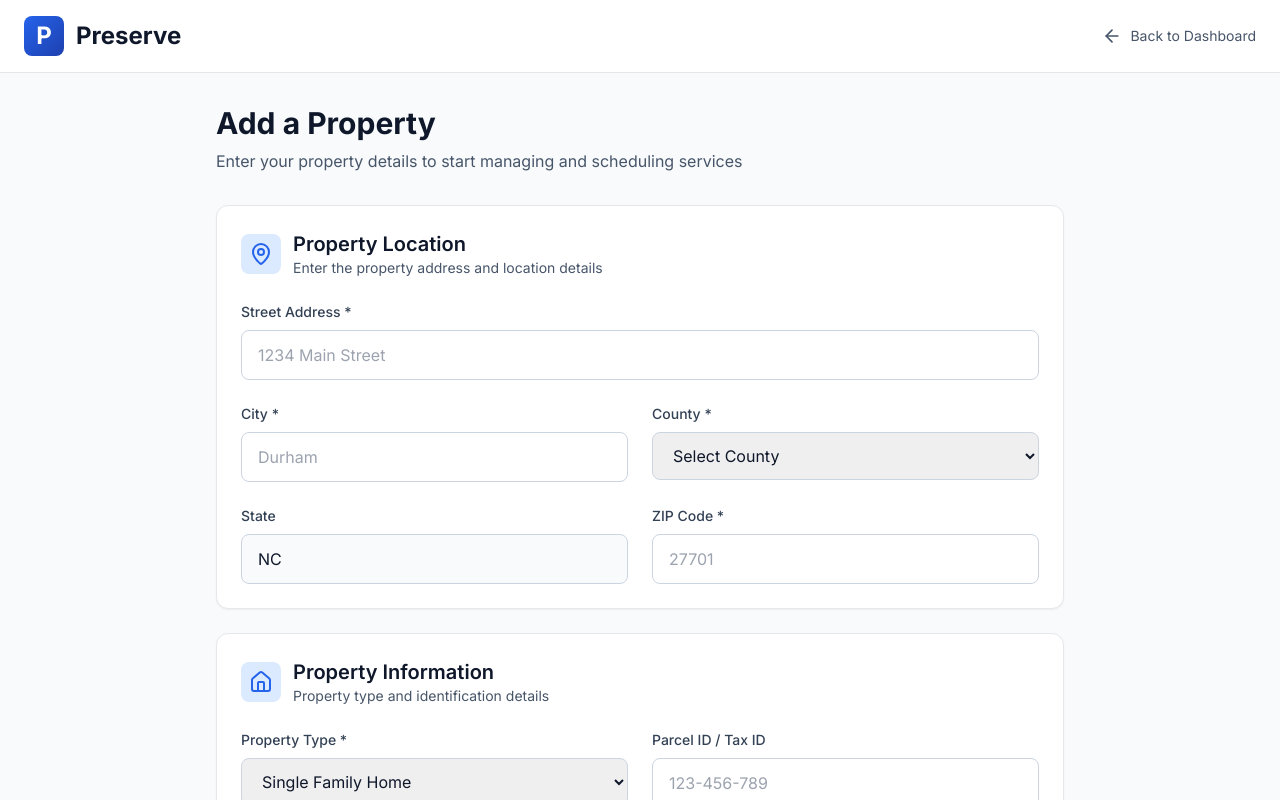
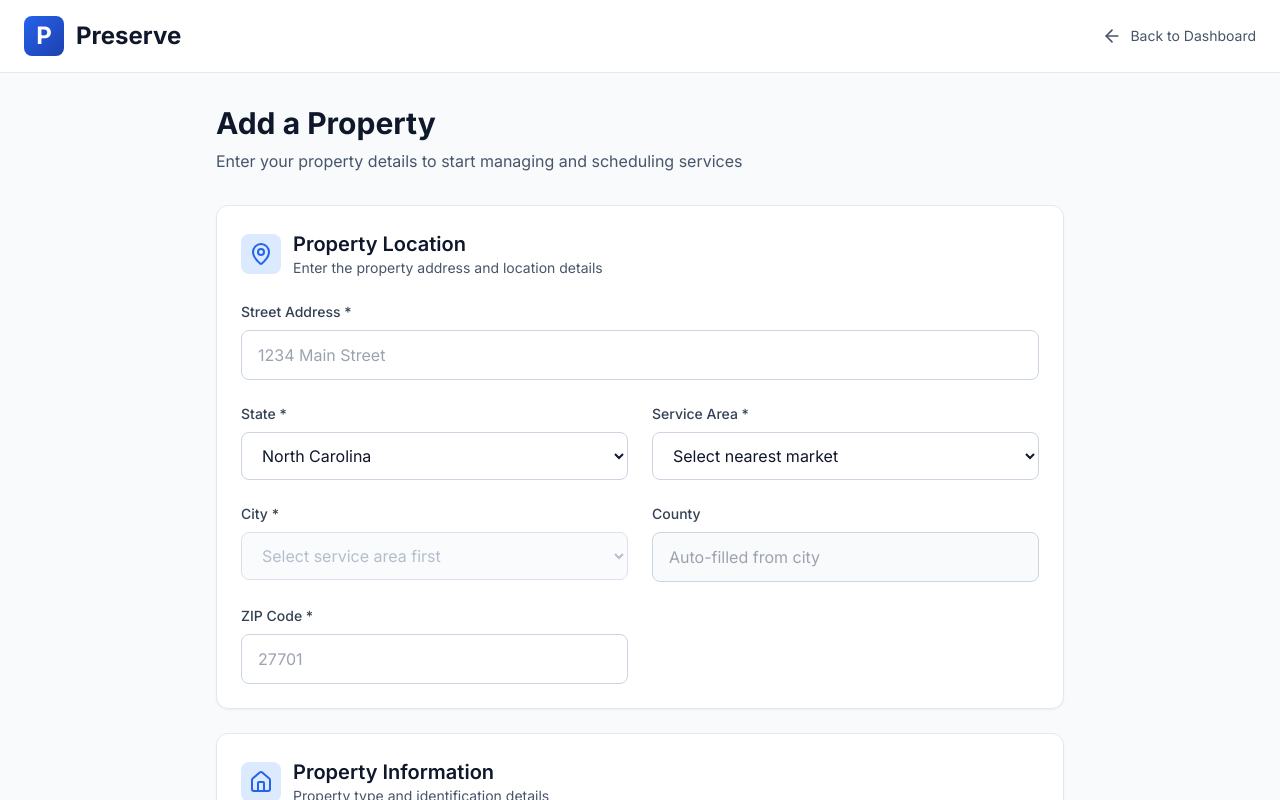
Before and after one commit to Iamtoluakin/preserve, a Next.js app: page /dashboard/properties/add in a window 1280 px wide. Shown: the top 800 px of the page. Built offline with nearby package versions, Linux system fonts and the light colour scheme.

Commit message:
Fix auth flow and add launch markets

```diff
--- a/src/app/api/properties/[id]/route.ts
+++ b/src/app/api/properties/[id]/route.ts
@@ -12,6 +12,7 @@ function toPropertyUpdate(body: Record<string, unknown>) {
   if ('city' in body) update.city = body.city;
   if ('county' in body) update.county = body.county || null;
   if ('state' in body) update.state = body.state;
+  if ('serviceArea' in body || 'service_area' in body) update.service_area = body.serviceArea || body.service_area || null;
   if ('zip' in body) update.zip = body.zip;
   if ('parcelId' in body || 'parcel_id' in body) update.parcel_id = body.parcelId || body.parcel_id || null;
   if ('propertyType' in body || 'property_type' in body) update.property_type = body.propertyType || body.property_type;
--- a/src/app/api/properties/route.ts
+++ b/src/app/api/properties/route.ts
@@ -8,6 +8,7 @@ function toDatabaseProperty(body: Record<string, unknown>, userId: string) {
     city: body.city,
     county: body.county || null,
     state: body.state || 'NC',
+    service_area: body.serviceArea || body.service_area || null,
     zip: body.zip,
     parcel_id: body.parcelId || body.parcel_id || null,
     property_type: body.propertyType || body.property_type || 'single_family',
--- a/src/app/dashboard/properties/add/page.tsx
+++ b/src/app/dashboard/properties/add/page.tsx
@@ -5,12 +5,117 @@ import { useState } from 'react';
 import { ArrowLeft, Home, MapPin, FileText, Upload } from 'lucide-react';
 import { readProperties, type PreserveProperty, writeProperties } from '@/lib/localData';
 
+const SERVICE_AREAS = {
+  NC: [
+    {
+      name: 'Triangle',
+      counties: ['Wake', 'Durham', 'Orange', 'Chatham', 'Johnston'],
+      cities: [
+        { name: 'Raleigh', county: 'Wake' },
+        { name: 'Durham', county: 'Durham' },
+        { name: 'Chapel Hill', county: 'Orange' },
+        { name: 'Cary', county: 'Wake' },
+        { name: 'Apex', county: 'Wake' },
+        { name: 'Garner', county: 'Wake' },
+        { name: 'Wake Forest', county: 'Wake' },
+        { name: 'Clayton', county: 'Johnston' },
+      ],
+    },
+    {
+      name: 'Charlotte Metro',
+      counties: ['Mecklenburg', 'Union', 'Cabarrus', 'Gaston', 'Iredell'],
+      cities: [
+        { name: 'Charlotte', county: 'Mecklenburg' },
+        { name: 'Concord', county: 'Cabarrus' },
+        { name: 'Gastonia', county: 'Gaston' },
+        { name: 'Matthews', county: 'Mecklenburg' },
+        { name: 'Huntersville', county: 'Mecklenburg' },
+        { name: 'Mooresville', county: 'Iredell' },
+        { name: 'Monroe', county: 'Union' },
+      ],
+    },
+    {
+      name: 'Triad',
+      counties: ['Guilford', 'Forsyth', 'Alamance', 'Davidson', 'Randolph'],
+      cities: [
+        { name: 'Greensboro', county: 'Guilford' },
+        { name: 'Winston-Salem', county: 'Forsyth' },
+        { name: 'High Point', county: 'Guilford' },
+        { name: 'Burlington', county: 'Alamance' },
+        { name: 'Lexington', county: 'Davidson' },
+        { name: 'Asheboro', county: 'Randolph' },
+      ],
+    },
+    {
+      name: 'Coastal NC',
+      counties: ['New Hanover', 'Brunswick', 'Onslow', 'Pender', 'Carteret'],
+      cities: [
+        { name: 'Wilmington', county: 'New Hanover' },
+        { name: 'Leland', county: 'Brunswick' },
+        { name: 'Jacksonville', county: 'Onslow' },
+        { name: 'Hampstead', county: 'Pender' },
+        { name: 'Morehead City', county: 'Carteret' },
+      ],
+    },
+  ],
+  TX: [
+    {
+      name: 'Dallas-Fort Worth',
+      counties: ['Dallas', 'Tarrant', 'Collin', 'Denton', 'Rockwall'],
+      cities: [
+        { name: 'Dallas', county: 'Dallas' },
+        { name: 'Fort Worth', county: 'Tarrant' },
+        { name: 'Arlington', county: 'Tarrant' },
+        { name: 'Plano', county: 'Collin' },
+        { name: 'Frisco', county: 'Collin' },
+        { name: 'Denton', county: 'Denton' },
+        { name: 'Rockwall', county: 'Rockwall' },
+      ],
+    },
+    {
+      name: 'Houston Metro',
+      counties: ['Harris', 'Fort Bend', 'Montgomery', 'Brazoria', 'Galveston'],
+      cities: [
+        { name: 'Houston', county: 'Harris' },
+        { name: 'Katy', county: 'Harris' },
+        { name: 'Sugar Land', county: 'Fort Bend' },
+        { name: 'The Woodlands', county: 'Montgomery' },
+        { name: 'Pearland', county: 'Brazoria' },
+        { name: 'Galveston', county: 'Galveston' },
+      ],
+    },
+    {
+      name: 'Austin-San Antonio',
+      counties: ['Travis', 'Williamson', 'Hays', 'Bexar', 'Comal'],
+      cities: [
+        { name: 'Austin', county: 'Travis' },
+        { name: 'Round Rock', county: 'Williamson' },
+        { name: 'San Marcos', county: 'Hays' },
+        { name: 'San Antonio', county: 'Bexar' },
+        { name: 'New Braunfels', county: 'Comal' },
+      ],
+    },
+    {
+      name: 'East Texas',
+      counties: ['Smith', 'Gregg', 'Bowie', 'Nacogdoches', 'Angelina'],
+      cities: [
+        { name: 'Tyler', county: 'Smith' },
+        { name: 'Longview', county: 'Gregg' },
+        { name: 'Texarkana', county: 'Bowie' },
+        { name: 'Nacogdoches', county: 'Nacogdoches' },
+        { name: 'Lufkin', county: 'Angelina' },
+      ],
+    },
+  ],
+} as const;
+
 export default function AddPropertyPage() {
   const [formData, setFormData] = useState({
     address: '',
     city: '',
     county: '',
     state: 'NC',
+    serviceArea: '',
     zip: '',
     parcelId: '',
     propertyType: 'single_family',
@@ -31,6 +136,7 @@ export default function AddPropertyPage() {
       city: formData.city,
       county: formData.county,
       state: formData.state,
+      serviceArea: formData.serviceArea,
       zip: formData.zip,
       propertyType: formData.propertyType,
       acquisitionDate: formData.acquisitionDate || new Date().toISOString().split('T')[0],
@@ -50,10 +156,27 @@ export default function AddPropertyPage() {
     }, 2000);
   };
 
+  const stateAreas = SERVICE_AREAS[formData.state as keyof typeof SERVICE_AREAS] || [];
+  const selectedArea = stateAreas.find(area => area.name === formData.serviceArea);
+
   const handleChange = (e: React.ChangeEvent<HTMLInputElement | HTMLTextAreaElement | HTMLSelectElement>) => {
-    setFormData({
-      ...formData,
-      [e.target.name]: e.target.value
+    const { name, value } = e.target;
+
+    setFormData(previous => {
+      if (name === 'state') {
+        return { ...previous, state: value, serviceArea: '', city: '', county: '' };
+      }
+
+      if (name === 'serviceArea') {
+        return { ...previous, serviceArea: value, city: '', county: '' };
+      }
+
+      if (name === 'city') {
+        const city = selectedArea?.cities.find(option => option.name === value);
+        return { ...previous, city: value, county: city?.county || previous.county };
+      }
+
+      return { ...previous, [name]: value };
     });
   };
 
@@ -134,145 +257,72 @@ export default function AddPropertyPage() {
 
               <div>
                 <label className="block text-sm font-medium text-slate-700 mb-2">
-                  City *
+                  State *
                 </label>
-                <input
-                  type="text"
-                  name="city"
-                  value={formData.city}
+                <select
+                  name="state"
+                  value={formData.state}
                   onChange={handleChange}
                   required
-                  className="w-full px-4 py-3 border border-slate-300 rounded-lg focus:outline-none focus:ring-2 focus:ring-blue-500 text-slate-900"
-                  placeholder="Durham"
-                />
-              </div>
-
-              <div>
-                <label className="block text-sm font-medium text-slate-700 mb-2">
-                  County *
-                </label>
-                <select
-                  name="county"
-                  value={formData.county}
-                  onChange={handleChange}
-                  required
-                  className="w-full px-4 py-3 border border-slate-300 rounded-lg focus:outline-none focus:ring-2 focus:ring-blue-500 text-slate-900"
+                  className="w-full px-4 py-3 border border-slate-300 rounded-lg focus:outline-none focus:ring-2 focus:ring-blue-500 text-slate-900 bg-white"
                 >
-                  <option value="">Select County</option>
-                  <option value="Alamance">Alamance County</option>
-                  <option value="Alexander">Alexander County</option>
-                  <option value="Alleghany">Alleghany County</option>
-                  <option value="Anson">Anson County</option>
-                  <option value="Ashe">Ashe County</option>
-                  <option value="Avery">Avery County</option>
-                  <option value="Beaufort">Beaufort County</option>
-                  <option value="Bertie">Bertie County</option>
-                  <option value="Bladen">Bladen County</option>
-                  <option value="Brunswick">Brunswick County</option>
-                  <option value="Buncombe">Buncombe County</option>
-                  <option value="Burke">Burke County</option>
-                  <option value="Cabarrus">Cabarrus County</option>
-                  <option value="Caldwell">Caldwell County</option>
-                  <option value="Camden">Camden County</option>
-                  <option value="Carteret">Carteret County</option>
-                  <option value="Caswell">Caswell County</option>
-                  <option value="Catawba">Catawba County</option>
-                  <option value="Chatham">Chatham County</option>
-                  <option value="Cherokee">Cherokee County</option>
-                  <option value="Chowan">Chowan County</option>
-                  <option value="Clay">Clay County</option>
-                  <option value="Cleveland">Cleveland County</option>
-                  <option value="Columbus">Columbus County</option>
-                  <option value="Craven">Craven County</option>
-                  <option value="Cumberland">Cumberland County</option>
-                  <option value="Currituck">Currituck County</option>
-                  <option value="Dare">Dare County</option>
-                  <option value="Davidson">Davidson County</option>
-                  <option value="Davie">Davie County</option>
-                  <option value="Duplin">Duplin County</option>
-                  <option value="Durham">Durham County</option>
-                  <option value="Edgecombe">Edgecombe County</option>
-                  <option value="Forsyth">Forsyth County</option>
-                  <option value="Franklin">Franklin County</option>
-                  <option value="Gaston">Gaston County</option>
-                  <option value="Gates">Gates County</option>
-                  <option value="Graham">Graham County</option>
-                  <option value="Granville">Granville County</option>
-                  <option value="Greene">Greene County</option>
-                  <option value="Guilford">Guilford County</option>
-                  <option value="Halifax">Halifax County</option>
-                  <option value="Harnett">Harnett County</option>
-                  <option value="Haywood">Haywood County</option>
-                  <option value="Henderson">Henderson County</option>
-                  <option value="Hertford">Hertford County</option>
-                  <option value="Hoke">Hoke County</option>
-                  <option value="Hyde">Hyde County</option>
-                  <option value="Iredell">Iredell County</option>
-                  <option value="Jackson">Jackson County</option>
-                  <option value="Johnston">Johnston County</option>
-                  <option value="Jones">Jones County</option>
-                  <option value="Lee">Lee County</option>
-                  <option value="Lenoir">Lenoir County</option>
-                  <option value="Lincoln">Lincoln County</option>
-                  <option value="McDowell">McDowell County</option>
-                  <option value="Macon">Macon County</option>
-                  <option value="Madison">Madison County</option>
-                  <option value="Martin">Martin County</option>
-                  <option value="Mecklenburg">Mecklenburg County</option>
-                  <option value="Mitchell">Mitchell County</option>
-                  <option value="Montgomery">Montgomery County</option>
-                  <option value="Moore">Moore County</option>
-                  <option value="Nash">Nash County</option>
-                  <option value="New Hanover">New Hanover County</option>
-                  <option value="Northampton">Northampton County</option>
-                  <option value="Onslow">Onslow County</option>
-                  <option value="Orange">Orange County</option>
-                  <option value="Pamlico">Pamlico County</option>
-                  <option value="Pasquotank">Pasquotank County</option>
-                  <option value="Pender">Pender County</option>
-                  <option value="Perquimans">Perquimans County</option>
-                  <option value="Person">Person County</option>
-                  <option value="Pitt">Pitt County</option>
-                  <option value="Polk">Polk County</option>
-                  <option value="Randolph">Randolph County</option>
-                  <option value="Richmond">Richmond County</option>
-                  <option value="Robeson">Robeson County</option>
-                  <option value="Rockingham">Rockingham County</option>
-                  <option value="Rowan">Rowan County</option>
-                  <option value="Rutherford">Rutherford County</option>
-                  <option value="Sampson">Sampson County</option>
-                  <option value="Scotland">Scotland County</option>
-                  <option value="Stanly">Stanly County</option>
-                  <option value="Stokes">Stokes County</option>
-                  <option value="Surry">Surry County</option>
-                  <option value="Swain">Swain County</option>
-                  <option value="Transylvania">Transylvania County</option>
-                  <option value="Tyrrell">Tyrrell County</option>
-                  <option value="Union">Union County</option>
-                  <option value="Vance">Vance County</option>
-                  <option value="Wake">Wake County</option>
-                  <option value="Warren">Warren County</option>
-                  <option value="Washington">Washington County</option>
-                  <option value="Watauga">Watauga County</option>
-                  <option value="Wayne">Wayne County</option>
-                  <option value="Wilkes">Wilkes County</option>
-                  <option value="Wilson">Wilson County</option>
-                  <option value="Yadkin">Yadkin County</option>
-                  <option value="Yancey">Yancey County</option>
+                  <option value="NC">North Carolina</option>
+                  <option value="TX">Texas</option>
                 </select>
               </div>
 
               <div>
                 <label className="block text-sm font-medium text-slate-700 mb-2">
-                  State
+                  Service Area *
+                </label>
+                <select
+                  name="serviceArea"
+                  value={formData.serviceArea}
+                  onChange={handleChange}
+                  required
+                  className="w-full px-4 py-3 border border-slate-300 rounded-lg focus:outline-none focus:ring-2 focus:ring-blue-500 text-slate-900 bg-white"
+                >
+                  <option value="">Select nearest market</option>
+                  {stateAreas.map(area => (
+                    <option key={area.name} value={area.name}>
+                      {area.name}
+                    </option>
+                  ))}
+                </select>
+              </div>
+
+              <div>
+                <label className="block text-sm font-medium text-slate-700 mb-2">
+                  City *
+                </label>
+                <select
+                  name="city"
+                  value={formData.city}
+                  onChange={handleChange}
+                  required
+                  disabled={!selectedArea}
+                  className="w-full px-4 py-3 border border-slate-300 rounded-lg focus:outline-none focus:ring-2 focus:ring-blue-500 text-slate-900 bg-white disabled:bg-slate-50 disabled:text-slate-400"
+                >
+                  <option value="">{selectedArea ? 'Select city' : 'Select service area first'}</option>
+                  {selectedArea?.cities.map(city => (
+                    <option key={`${city.name}-${city.county}`} value={city.name}>
+                      {city.name}
+                    </option>
+                  ))}
+                </select>
+              </div>
+
+              <div>
+                <label className="block text-sm font-medium text-slate-700 mb-2">
+                  County
                 </label>
                 <input
                   type="text"
-                  name="state"
-                  value={formData.state}
-                  onChange={handleChange}
+                  name="county"
+                  value={formData.county}
                   readOnly
                   className="w-full px-4 py-3 border border-slate-300 rounded-lg bg-slate-50 text-slate-900"
+                  placeholder="Auto-filled from city"
                 />
               </div>
 
--- a/src/app/dashboard/properties/page.tsx
+++ b/src/app/dashboard/properties/page.tsx
@@ -238,6 +238,9 @@ export default function PropertiesPage() {
                           {property.county && (
                             <span className="text-slate-400">· {property.county}</span>
                           )}
+                          {property.serviceArea && (
+                            <span className="text-slate-400">· {property.serviceArea}</span>
+                          )}
                         </div>
 
                         <div className="flex flex-wrap gap-3 text-xs text-slate-500">
--- a/src/app/page.tsx
+++ b/src/app/page.tsx
@@ -192,6 +192,17 @@ const plans = [
   },
 ];
 
+const coverageMarkets = [
+  {
+    state: 'North Carolina',
+    areas: ['Triangle', 'Charlotte Metro', 'Triad', 'Coastal NC'],
+  },
+  {
+    state: 'Texas',
+    areas: ['Dallas-Fort Worth', 'Houston Metro', 'Austin-San Antonio', 'East Texas'],
+  },
+];
+
 export default function HomePage() {
   const [selectedService, setSelectedService] = useState<string | null>(null);
   const [currentImageIndex, setCurrentImageIndex] = useState(0);
@@ -318,6 +329,42 @@ export default function HomePage() {
               <ServiceCard key={key} icon={<svc.icon className="w-8 h-8" />} title={svc.title}
                 description={svc.description} onClick={() => { setSelectedService(key); setCurrentImageIndex(0); }} />
             ))}
+          </div>
+        </div>
+      </section>
+
+      {/* Coverage */}
+      <section className="py-16 bg-slate-50">
+        <div className="max-w-7xl mx-auto px-4 sm:px-6 lg:px-8">
+          <div className="grid lg:grid-cols-[0.9fr_1.1fr] gap-10 items-start">
+            <div>
+              <div className="inline-flex items-center gap-2 rounded-full bg-blue-100 px-4 py-2 text-sm font-semibold text-blue-800 mb-4">
+                <MapPin className="w-4 h-4" />
+                Current launch markets
+              </div>
+              <h2 className="text-3xl md:text-4xl font-bold text-slate-900 mb-4">
+                Starting in North Carolina and Texas
+              </h2>
+              <p className="text-lg text-slate-600">
+                Preserve is rolling out city by city so every property is matched to the right service area and local crew.
+                Add your property, choose the nearest market, and we will route work orders from there.
+              </p>
+            </div>
+            <div className="grid sm:grid-cols-2 gap-4">
+              {coverageMarkets.map(market => (
+                <div key={market.state} className="rounded-2xl border border-slate-200 bg-white p-6 shadow-sm">
+                  <h3 className="text-xl font-bold text-slate-900 mb-4">{market.state}</h3>
+                  <div className="space-y-3">
+                    {market.areas.map(area => (
+                      <div key={area} className="flex items-center gap-3">
+                        <CheckCircle2 className="w-5 h-5 text-green-600 flex-shrink-0" />
+                        <span className="font-medium text-slate-700">{area}</span>
+                      </div>
+                    ))}
+                  </div>
+                </div>
+              ))}
+            </div>
           </div>
         </div>
       </section>
@@ -502,7 +549,7 @@ export default function HomePage() {
                 <span className="text-2xl font-bold">Preserve</span>
               </div>
               <p className="text-slate-400 mb-2">Property care made simple — for homeowners, landlords, and investors.</p>
-              <p className="text-slate-500 text-sm">Serving North Carolina and beyond.</p>
+              <p className="text-slate-500 text-sm">Launching in North Carolina and Texas service areas.</p>
             </div>
             <div>
               <h4 className="font-semibold mb-4 text-sm uppercase tracking-wide text-slate-300">Product</h4>
--- a/src/lib/localData.ts
+++ b/src/lib/localData.ts
@@ -6,6 +6,7 @@ export type PreserveProperty = {
   city?: string;
   county?: string;
   state?: string;
+  serviceArea?: string;
   zip?: string;
   propertyType?: string;
   acquisitionDate?: string;
```
Also changed, not shown: src/app/api/auth/login/route.ts (+21 -7 lines), src/app/api/auth/signup/route.ts (+31 -42 lines), src/app/login/page.tsx (+49 -3 lines), src/lib/serverSupabase.ts (+16 -0 lines), src/lib/supabase.ts (+16 -4 lines), 2 other files (tests, documents, lock files or other folders).
